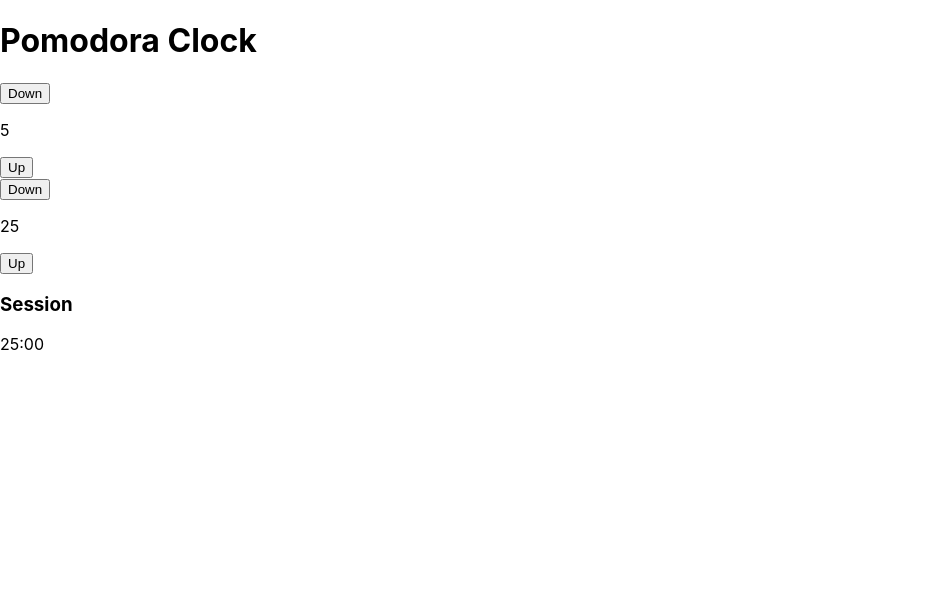
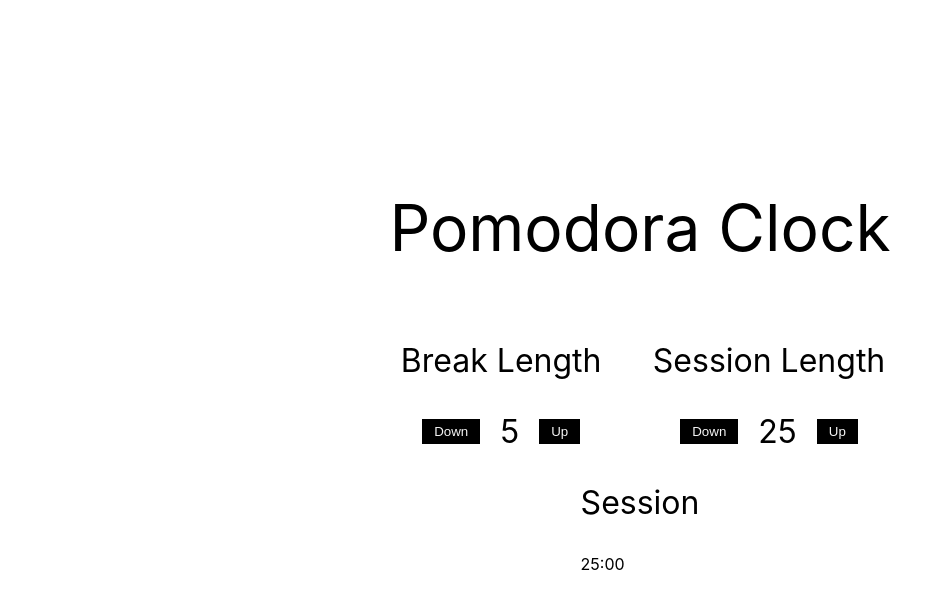
Before and after one commit to TheReaLLsQuaLL/react-pomodora-clock, a React (Create React App) app: page / in a window 1280 px wide. Shown: the top 608 px of the page, without its empty margins (0-952 px from the left). Built offline with nearby package versions, Linux system fonts and the light colour scheme.

Commit message:
-style-Did most of the styling for the buttons and writings

```diff
--- a/src/App.css
+++ b/src/App.css
@@ -0,0 +1,44 @@
+main {
+  display: flex;
+  flex-direction: column;
+  justify-content: center;
+  align-items: center;
+  height: 90vh;
+}
+
+h1 {
+  font-size: 4rem;
+  font-weight: 400;
+}
+
+.interval-container {
+  display: flex;
+  align-items: center;
+  margin: 0 40px;
+}
+
+.interval-main-container {
+  display: flex;
+}
+
+button {
+  padding: 5px 12px;
+  margin: 0 10px;
+  height: 25px;
+  background-color: black;
+  color: whitesmoke;
+  border: none;
+  cursor: pointer;
+  outline: none;
+}
+
+.interval-container-length {
+  font-size: 2rem;
+  margin: 0 10px;
+}
+
+h3 {
+  text-align: center;
+  font-size: 2rem;
+  font-weight: 400;
+}
--- a/src/App.js
+++ b/src/App.js
@@ -14,8 +14,10 @@ class App extends React.Component {
     return (
       <main>
         <h1>Pomodora Clock</h1>
-        <BreakInterval breakInterval={this.state.breakLength} />
-        <SessionLength sessionLength={this.state.sessionLength} />
+        <section className="interval-main-container">
+          <BreakInterval breakInterval={this.state.breakLength} />
+          <SessionLength sessionLength={this.state.sessionLength} />
+        </section>
         <Timer timerMinute={this.state.timerMinute} />
       </main>
     );
--- a/src/components/BreakInterval.js
+++ b/src/components/BreakInterval.js
@@ -3,9 +3,12 @@ import React from "react";
 const BreakInterval = (props) => {
   return (
     <section>
-      <button>Down</button>
-      <p>{props.breakInterval}</p>
-      <button>Up</button>
+      <h3>Break Length</h3>
+      <section className="interval-container">
+        <button>Down</button>
+        <p className="interval-container-length">{props.breakInterval}</p>
+        <button>Up</button>
+      </section>
     </section>
   );
 };
--- a/src/components/SessionLength.js
+++ b/src/components/SessionLength.js
@@ -3,9 +3,12 @@ import React from "react";
 const SessionLength = (props) => {
   return (
     <section>
-      <button>Down</button>
-      <p>{props.sessionLength}</p>
-      <button>Up</button>
+      <h3 clas>Session Length</h3>
+      <section className="interval-container">
+        <button>Down</button>
+        <p className="interval-container-length">{props.sessionLength}</p>
+        <button>Up</button>
+      </section>
     </section>
   );
 };
--- a/src/components/Timer.js
+++ b/src/components/Timer.js
@@ -8,7 +8,7 @@ class Timer extends React.Component {
   render() {
     return (
       <section>
-        <section>
+        <section className="timer-container">
           <h3>{this.state.isSession === true ? "Session" : "Break"}</h3>
           <span>{this.props.timerMinute}</span>
           <span>:</span>
```
